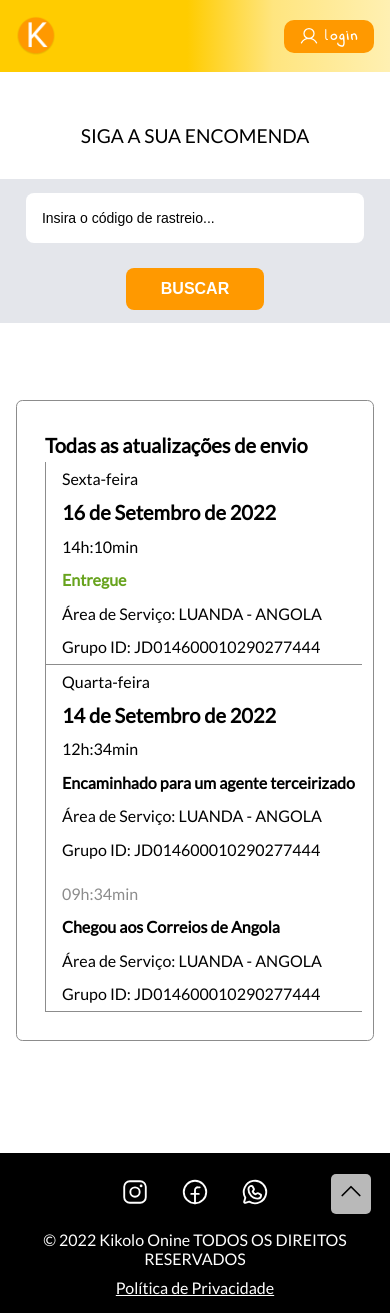
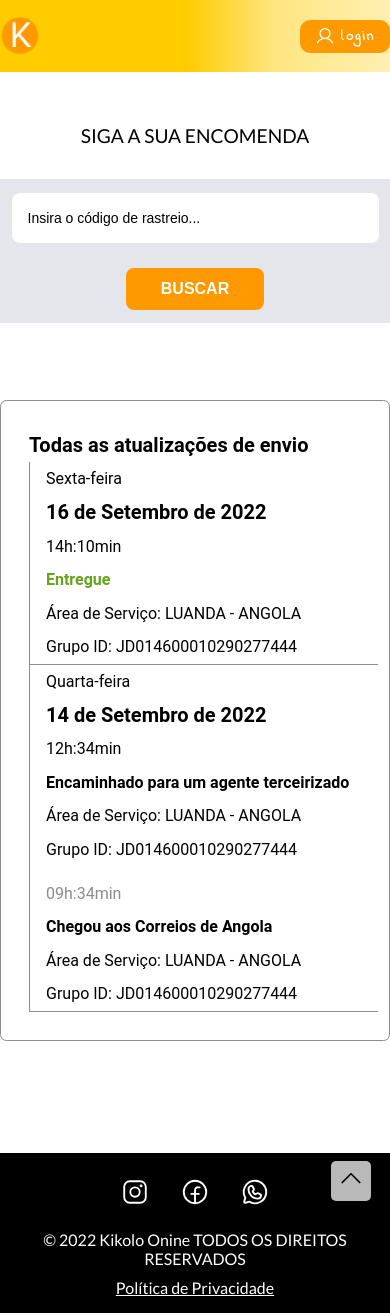
Before and after one commit to claudio-bravo/Kikolo-Tracking, a Next.js app: page / in a window 390 px wide. Built offline with nearby package versions, Linux system fonts and the light colour scheme.

Commit message:
refactor: app

```diff
--- a/src/components/Footer/index.tsx
+++ b/src/components/Footer/index.tsx
@@ -18,6 +18,7 @@ export function Footer() {
 
   return (
     <footer className={styled.footer}>
+      <div id="containerMain">
         <div className={styled.container}>
           <div className={styled.socialMedia}>
             <div className={styled.icons}>
@@ -36,10 +37,11 @@ export function Footer() {
             <span>© 2022 Kikolo Onine TODOS OS DIREITOS RESERVADOS</span>
             <span className={styled.privacy}>Política de Privacidade</span>
           </div>
-      </div>
           <button type="button" onClick={scrollToTop} aria-label="scrollToTop">
             <CaretUp size={28} />
           </button>
+        </div>
+      </div>
     </footer>
   );
 }
--- a/src/components/Footer/styles.module.scss
+++ b/src/components/Footer/styles.module.scss
@@ -1,12 +1,11 @@
 .footer {
-   position: absolute;
     width: 100%;
     background: black;
     display: flex;
+    flex-direction: column;
     align-items: center;
     margin-top: 80px;
-    //bottom: 0;
-
+    position: relative;
     .container {
         padding: 1.5rem 1rem 1rem 1rem;
         width: 100%;
@@ -56,11 +55,12 @@
 
     button {
         position: absolute;
-        right: 10%;
+        right: 1%;
         background: #b9b9b9;
         border: none;
         width: 40px;
         width: 40px;
+        top: 8px;
         height: 40px;
         margin-left: 64px;
         border-radius: 5px;
--- a/src/components/Header/index.tsx
+++ b/src/components/Header/index.tsx
@@ -4,6 +4,7 @@ import styled from "./styles.module.scss";
 export function Header() {
   return (
     <header className={styled.header}>
+      <div id="containerMain">
       <div className={styled.container}>
         <div className={styled.content}>
           <a href="/">
@@ -20,6 +21,7 @@ export function Header() {
           </div>
         </div>
       </div>
+      </div>
     </header>
   );
 }
--- a/src/components/Header/styles.module.scss
+++ b/src/components/Header/styles.module.scss
@@ -2,6 +2,8 @@
     display: flex;
     width: 100%;
     height: max-content;
+    align-items: center;
+    flex-direction: column;
     background: linear-gradient(90deg, #fc0 0, #fc0 48%, #ffe57f 70%, #fff0b2);
     margin-bottom: 20px;
 
@@ -71,6 +73,7 @@
     @media screen and (max-width: 650px) {
         .container {
             width: 100%;
+            padding:  1rem 0px;
         }
     }
 
--- a/src/components/Main/index.tsx
+++ b/src/components/Main/index.tsx
@@ -4,7 +4,8 @@ import { TrackingHistory } from "./trackingHistory";
 export function Main() {
   return (
     <section className={styled.section}>
-      <h1 className={styled.title}>Siga a sua encomenda</h1>
+    <div id="containerMain">
+    <h1 className={styled.title}>Siga a sua encomenda</h1>
       <main className={styled.main}>
         <div className={styled.container}>
           <input type="text" placeholder="Insira o código de rastreio..."/>
@@ -14,6 +15,7 @@ export function Main() {
         </div>
       </main>
       <TrackingHistory />
+    </div>
     </section>
   );
 }
--- a/src/components/Main/styles.module.scss
+++ b/src/components/Main/styles.module.scss
@@ -1,6 +1,8 @@
 .section {
     display: flex;
     flex-direction: column;
+    align-items: center;
+    justify-content: center;
     height: auto;
 
     .title {
@@ -12,11 +14,12 @@
         margin: 2rem 0;
     }
     .main {
+        width: 100%;
         height: max-content;
         display: flex;
         justify-content: center;
         background: #E4E6EB;
-        padding: 2rem 5rem;
+        padding: 2rem 0;
         .container {
             display: flex;
             width: 100%;
@@ -57,7 +60,7 @@
         }
         .main {
             height: auto;
-            padding: 3rem 1rem;
+            padding: 3rem 0rem;
             .container {
                 display: flex;
                 flex-direction: column;
--- a/src/components/Main/trackingHistory/styles.module.scss
+++ b/src/components/Main/trackingHistory/styles.module.scss
@@ -2,9 +2,11 @@
     display: flex;
     justify-content: center;
     height: max-content;
+    align-items: center;
     margin-top: 2.8rem;
+    width: 100%;
     padding: 2rem 1rem;
-    font-family: 'Lato', sans-serif;
+    font-family: 'Roboto', sans-serif;
     position: relative;
 
     .content {
--- a/src/pages/_app.tsx
+++ b/src/pages/_app.tsx
@@ -5,9 +5,9 @@ import "../styles/globals.scss";
 export default function MyApp({ Component, pageProps }: AppProps) {
   return (
     <>
-      <div id="containerMain">
+
         <Component {...pageProps} />
-      </div>
+
     </>
   );
 }
--- a/src/styles/globals.scss
+++ b/src/styles/globals.scss
@@ -37,7 +37,11 @@ button{
 
 #containerMain {
   max-width: 80rem;
-  height: 100%;
+  width: 100%;
+  display: flex;
+  flex-direction: column;
+  align-items: center;
+  position: relative;
 }
 
 ::-webkit-scrollbar-track {
```
Lines whose indentation alone changed are shown as unchanged.
